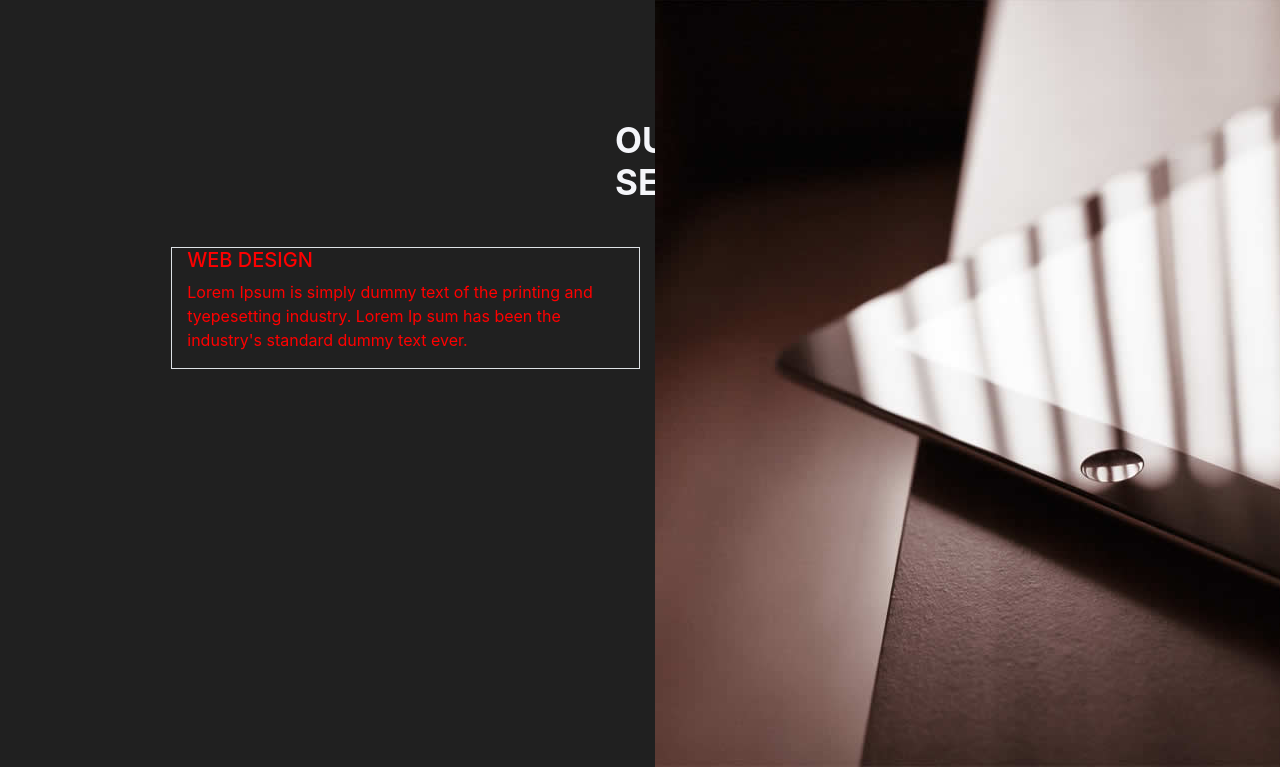
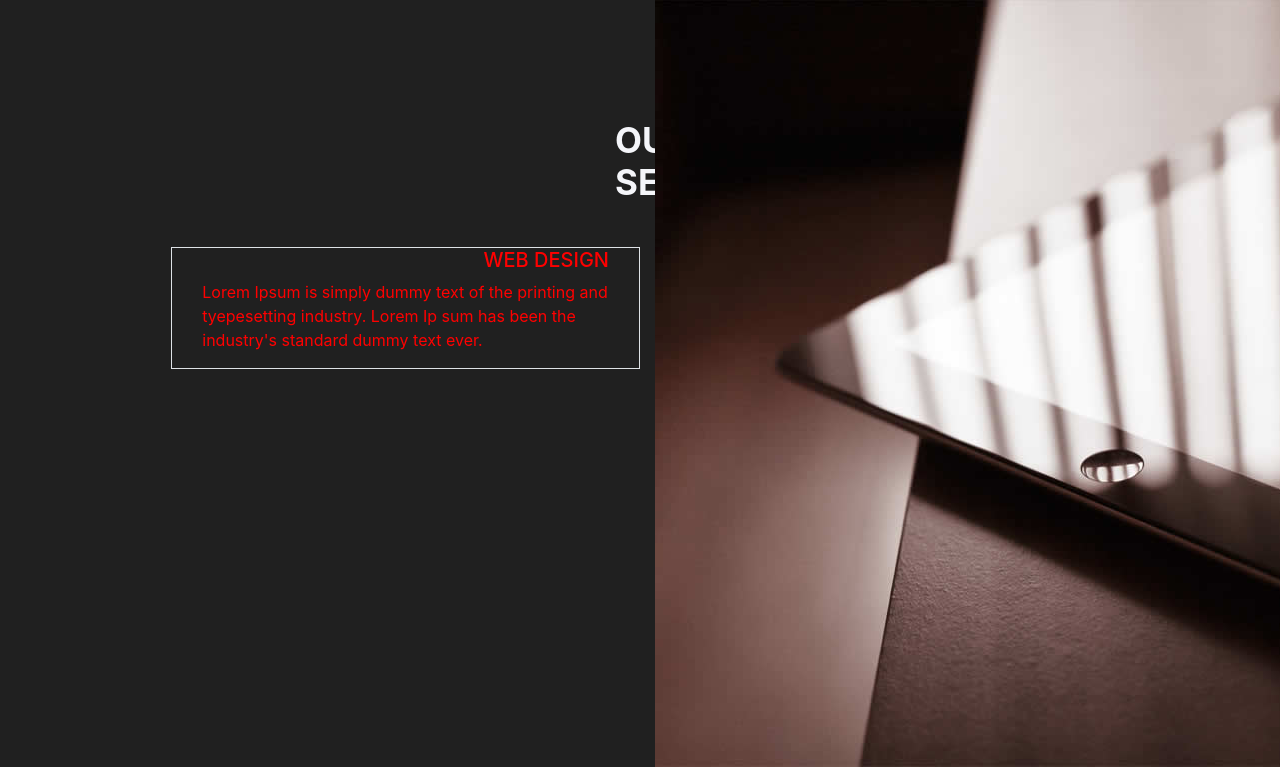
Before and after one commit to Belios/Integration-Template-Bino, a PHP site: page / in a window 1280 px wide; the page is wider, and only the part inside the window is pictured. Shown: the part 2146-2913 px from the top of that part. Run offline with PHP 8.4, Linux system fonts and the light colour scheme.

Commit message:
template bino

```diff
--- a/index.php
+++ b/index.php
@@ -32,11 +32,9 @@
               <div class="button"><button type="button" class="btn btn-outline-secondary">Get Started Now</button>
                 <button type="button" class="btn btn-outline-secondary">Learn More</button>
               </div>
-      <button type="button" class="btn btn-default btn-circle btn-xl justify-content-center"><a href="#Features"><i class="fa fa-arrow-down"></i></a></button>
-
+              <button type="button" class="btn btn-default btn-circle btn-xl justify-content-center"><a href="#Features"><i   class="fa fa-arrow-down"></i></a></button>
             </div>
           </div>
-
           <a class="carousel-control-prev" href="#carouselExampleControls" role="button" data-slide="prev">
             <span class="carousel-control-prev-icon" aria-hidden="true"></span>
             <span class="sr-only">Previous</span>
@@ -48,7 +46,6 @@
         </div>
       </div>
     </section> <!-- Fin page d'accueil -->
-
 
 <br><br><br><br><br><br><br><br>
 
@@ -77,8 +74,7 @@
             <i class="fa fa-heart-o mt-3"></i>
           </div>
         <div class="text-center">
-          <h5>CLEA<span class="underline">N C</span>ODE</h5>
-        </span>
+          <h5>CLEA<span class="underline">N C</span>ODE</h5></span>
             <br>
         </div>
       <div class="text-center">
@@ -104,8 +100,7 @@
             <i class="fa fa-comments-o mt-3"></i>
           </div>
         <div class="text-center">
-          <h5>FREE <span class="underline">SUP</span>PORT</h5>
-          </span>
+          <h5>FREE <span class="underline">SUP</span>PORT</h5> </span>
             <br>
             <p id="serif"> Lorem ipsum dolor sit amet, consectetur adipisicing elit, sed do eiusmod tempor incididunt ut labore et dolore</p>
         </div>
@@ -145,7 +140,7 @@
 
 
 
-<section id="Services">
+<section id="Services"> <!-- Page Services -->
   <div class="container-fluid">
     <div class="row">
       <div class="col-sm-6 half-left">
@@ -153,10 +148,10 @@
         <h3 id="h3-1"> OUR SERVICES </h3>
         </div>
         <div class="row-a d-flex justify-content-end">
-            <div class="border-1 border col-sm-9 mt-5 d-flex justify-content-end">
-              <span class="color">
-                <h5 class="tlepos">WEB DESIGN</h5>
-              <p class="txtpos">Lorem Ipsum is simply dummy text of the printing and tyepesetting industry. Lorem Ip sum has been the industry's standard dummy text ever.</p></span>
+          <div class="border-1 border col-sm-9 mt-5">
+            <div class="container color">
+              <h5 class="tlepos d-flex justify-content-end">WEB DESIGN</h5>
+              <p class="txtpos">Lorem Ipsum is simply dummy text of the printing and tyepesetting industry. Lorem Ip sum has been the industry's standard dummy text ever.</p></div>
           </div>
         </div>
 
--- a/main.css
+++ b/main.css
@@ -207,5 +207,9 @@ h3 {
 }
 
 #tlepos {
-    margin-right:200px;
+
 }
+#txtpos {
+  text-align: justify, end;
+  display: inline-block;
+}
```
Lines whose indentation alone changed are shown as unchanged.
